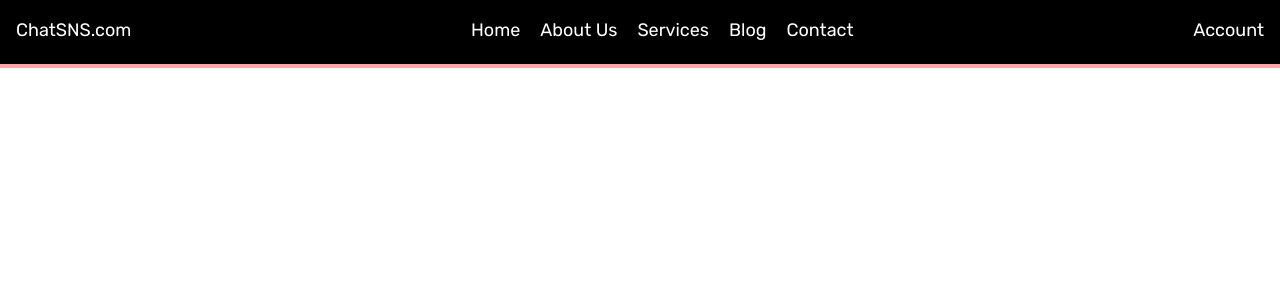
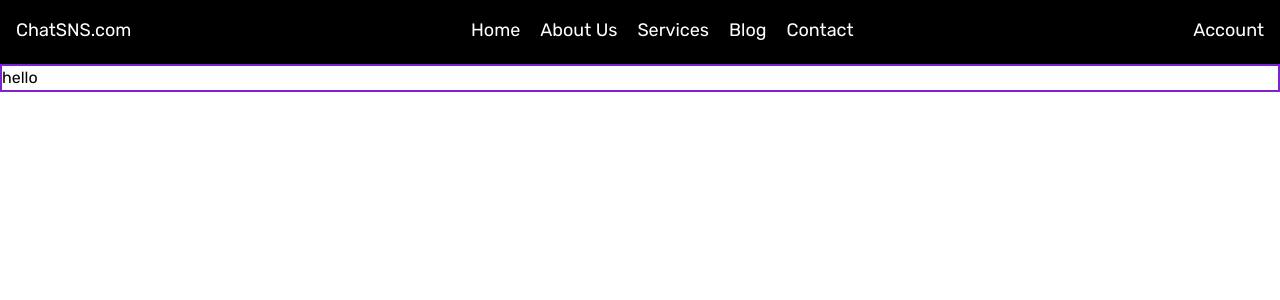
Before and after one commit to sundarraj33/ChatSNS, a React (Create React App) app: page / in a window 1280 px wide. Shown: the top 300 px of the page. Built offline with nearby package versions, Linux system fonts and the light colour scheme.

Commit message:
Sample Projects

```diff
--- a/src/template/Navbar2.js
+++ b/src/template/Navbar2.js
@@ -1,8 +1,8 @@
 const Navbar2 = ()=>{
     return(
         <>
-            <div className="navbar2 h-5/6 border-2 border-red-300" >
-
+            <div className="navbar2 h-5/6 border-rose-950 border-2 sm:border-green-300 md:border-red-600 lg:border-sky-600 xl:border-purple-700 " >
+                <h2>hello</h2>
             </div>
         </>
     )
```
